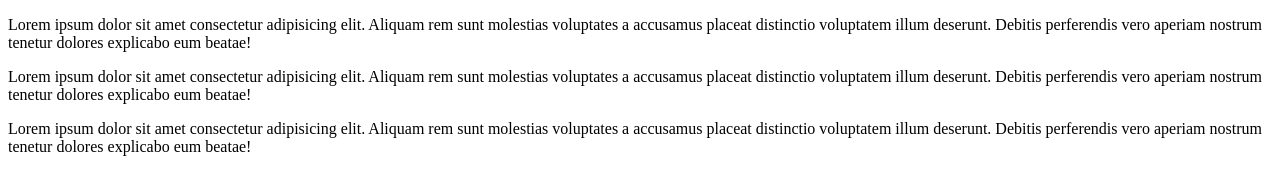
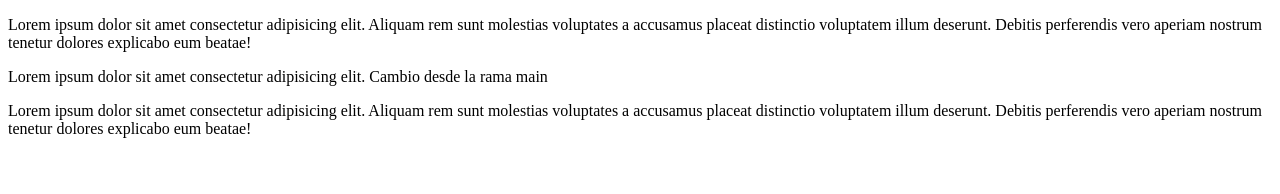
Before and after one commit to PabloSturm/repo_23026, a plain HTML site: page index.html in a window 1280 px wide. Drawn offline with Linux system fonts and the light colour scheme.

Commit message:
Cambio desde main

```diff
--- a/index.html
+++ b/index.html
@@ -8,7 +8,7 @@
 </head>
 <body>
   <p>Lorem ipsum dolor sit amet consectetur adipisicing elit. Aliquam rem sunt molestias voluptates a accusamus placeat distinctio voluptatem illum deserunt. Debitis perferendis vero aperiam nostrum tenetur dolores explicabo eum beatae!</p>
-  <p>Lorem ipsum dolor sit amet consectetur adipisicing elit. Aliquam rem sunt molestias voluptates a accusamus placeat distinctio voluptatem illum deserunt. Debitis perferendis vero aperiam nostrum tenetur dolores explicabo eum beatae!</p>
+  <p>Lorem ipsum dolor sit amet consectetur adipisicing elit. Cambio desde la rama main</p>
   <p>Lorem ipsum dolor sit amet consectetur adipisicing elit. Aliquam rem sunt molestias voluptates a accusamus placeat distinctio voluptatem illum deserunt. Debitis perferendis vero aperiam nostrum tenetur dolores explicabo eum beatae!</p>
 
 </body>
```
